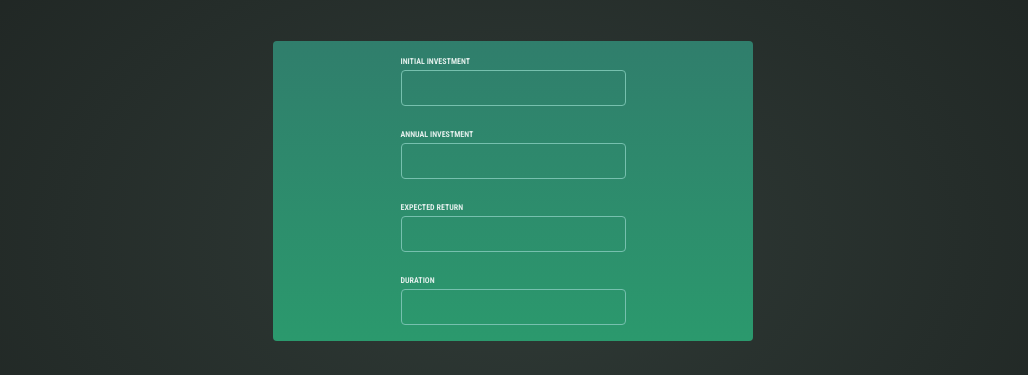
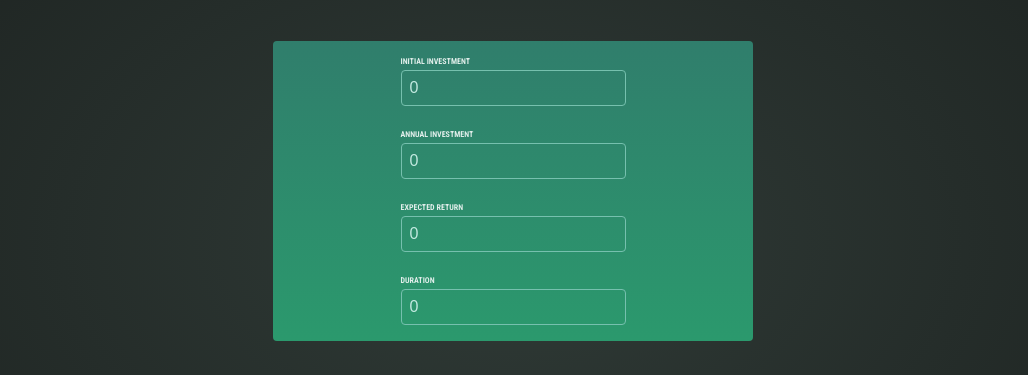
Before and after one commit to SMToad/investment-calculator, a React (Vite) app: page / in a window 1280 px wide. Shown: the part 185-560 px from the top of the page, without its empty margins (127-1155 px from the left). Built offline with nearby package versions, Linux system fonts and the light colour scheme.

Commit message:
The working application.

```diff
--- a/src/App.jsx
+++ b/src/App.jsx
@@ -1,13 +1,49 @@
+import { useState } from "react";
 import Header from "./components/Header/Header";
 import Result from "./components/Result/Result";
 import UserInput from "./components/UserInput/UserInput";
+import { calculateInvestmentResults } from "./util/investment";
 
 function App() {
+  const [inputValues, setInputValues] = useState(
+    {
+      initialInvestment: 0,
+      annualInvestment: 0,
+      expectedReturn: 0,
+      duration: 0
+    }
+  );
+  const [resultValues, setResultValues] = useState([]);
+
+  function removeLeadingZeros(input) {
+    let result = input;
+    while (result[0] === '0') {
+      result = result.substring(1);
+    }
+    return result;
+  }
+
+  function handleChange(event, newValueId){
+    setInputValues((oldInput) => {
+      let noZeroValue = removeLeadingZeros(event.target.value);
+      if(noZeroValue[0] === '-'){
+        alert("The value must be greater than zero!");
+        return oldInput;
+      }
+      let newValue = parseFloat(noZeroValue);
+      let input = {...oldInput,
+        [newValueId]: newValue}
+      let values = calculateInvestmentResults(input);
+      setResultValues(values);
+      return input;
+    });
+  }
+
   return (
     <div>
       <Header/>
-      <UserInput/>
-      <Result/>
+      <UserInput inputValues={inputValues} handleChange={handleChange}/>
+      <Result annualData={resultValues}/>
     </div>
   )
 }
--- a/src/components/Result/Result.jsx
+++ b/src/components/Result/Result.jsx
@@ -8,14 +8,24 @@ const COLUMN_HEADERS = [
     "Invested Capital"
 ]
 
-export default function Result(){
+export default function Result({annualData}){
     return (
         <table id="result">
             <thead>
-                {COLUMN_HEADERS.map((header) => <th>{header}</th>)}
+                <tr>
+                    {COLUMN_HEADERS.map((header, i) => <th key={i}>{header}</th>)}
+                </tr>
             </thead>
             <tbody>
-
+                {annualData.map((row, i) => (
+                    <tr key={i}>
+                        {
+                            Object.entries(row).map(([cellKey, cellValue], i) => (
+                            <td key={cellKey + i}>{cellValue}</td>
+                            ))
+                        }
+                    </tr>
+                ))}
             </tbody>
         </table>
     )
--- a/src/components/UserInput/InputElement.jsx
+++ b/src/components/UserInput/InputElement.jsx
@@ -1,8 +1,12 @@
-export default function InputElement({inputLabel, initValue, onValueChanged}){
+export default function InputElement({inputLabel, input, handleChange}){
     return (
         <div>
             <label>{inputLabel}</label>
-            <input type="number" required value={initValue} onChange={onValueChanged}/>
+            <input
+                type="number"
+                required
+                value={input.value}
+                onChange={(e) => handleChange(e, input.key)}/>
         </div>
     )
 }
--- a/src/components/UserInput/UserInput.jsx
+++ b/src/components/UserInput/UserInput.jsx
@@ -1,18 +1,27 @@
 import './UserInput.css';
 import InputElement from './InputElement';
 
-const INPUT_LABELS = [
-    "Initial Investment",
-    "Annual Investment",
-    "Expected Return",
-    "Duration"
-]
+export default function UserInput({inputValues, handleChange}){
+    const inputList = Object.keys(inputValues).map((key) => ({key: key, value: inputValues[key]}));
+    let labeledValues = {
+        "Initial Investment": inputList[0],
+        "Annual Investment": inputList[1],
+        "Expected Return": inputList[2],
+        "Duration": inputList[3]
+      };
 
-export default function UserInput(){
     return (
         <div id='user-input'>
             <div className='input-group'>
-                {INPUT_LABELS.map((inputLabel) => <InputElement inputLabel={inputLabel}/>)}
+                {
+                    Object.entries(labeledValues).map(([inputLabel, input], i) => (
+                        <InputElement
+                            key={i}
+                            inputLabel={inputLabel}
+                            input={input}
+                            handleChange={handleChange}/>
+                    ))
+                }
             </div>
         </div>
     )
--- a/src/util/investment.js
+++ b/src/util/investment.js
@@ -12,15 +12,18 @@ export function calculateInvestmentResults({
 }) {
   const annualData = [];
   let investmentValue = initialInvestment;
+  let totalInvestment = investmentValue;
 
   for (let i = 0; i < duration; i++) {
     const interestEarnedInYear = investmentValue * (expectedReturn / 100);
     investmentValue += interestEarnedInYear + annualInvestment;
+    totalInvestment += annualInvestment
     annualData.push({
-      year: i + 1, // year identifier
-      interest: interestEarnedInYear, // the amount of interest earned in this year
-      valueEndOfYear: investmentValue, // investment value at end of year
-      annualInvestment: annualInvestment, // investment added in this year
+      year: i + 1,
+      investmentValue: formatter.format(investmentValue),
+      interest: formatter.format(interestEarnedInYear),
+      totalInterest: formatter.format(investmentValue - totalInvestment),
+      investedcapital: formatter.format(totalInvestment),
     });
   }
 
```
